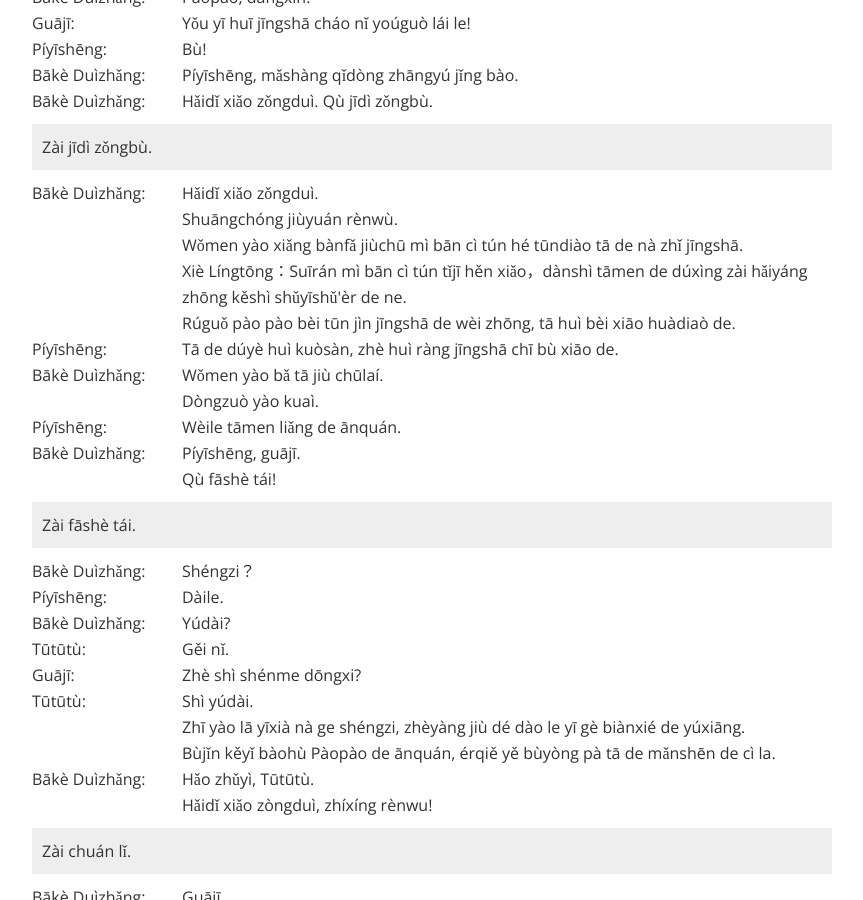
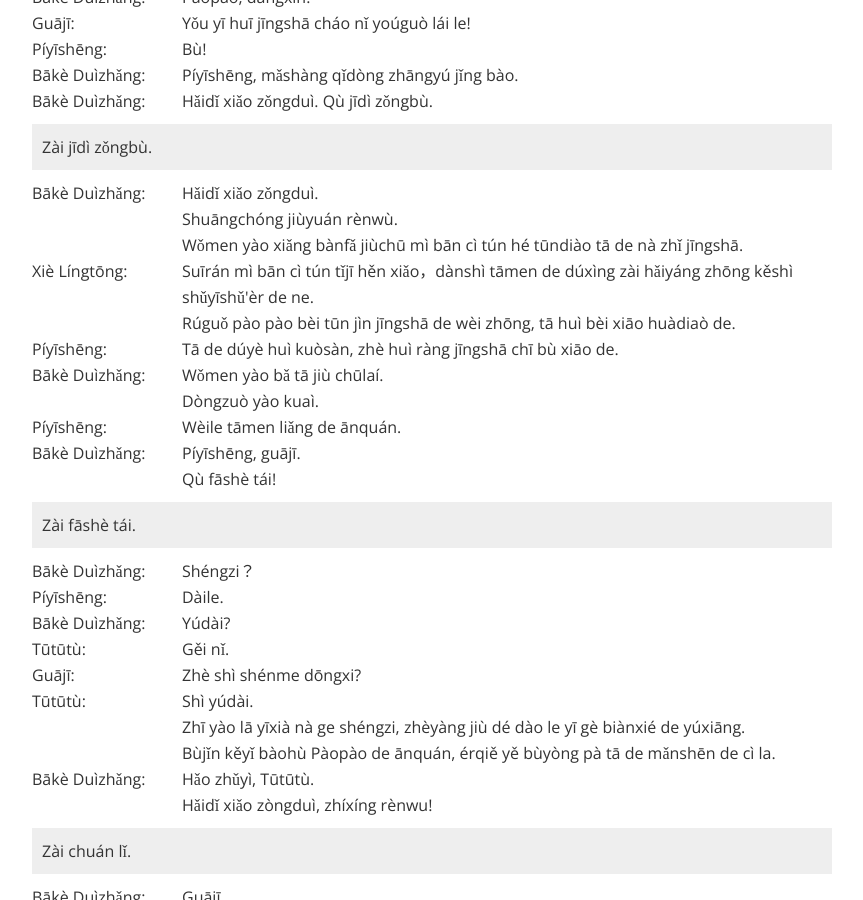
Before and after one commit to mattzeunert/mattzeunert.github.io, a Jekyll site: the page built from pinyin/2017-11-08-haidi-xiao-zongdui-mi-ban-ci-tun.md, in a window 1280 px wide and 900 px high, scrolled down 1714 px. Shown: the whole window, without its empty margins (106-969 px from the left). Built offline with Jekyll 4.4.1, drawn with Linux system fonts in a browser that asks for light colours; nearby versions of some CDN libraries; comment, search, counter and statistics services are not loaded.

Commit message:
fix xielingtong

```diff
--- a/pinyin/2017-11-08-haidi-xiao-zongdui-mi-ban-ci-tun.md
+++ b/pinyin/2017-11-08-haidi-xiao-zongdui-mi-ban-ci-tun.md
@@ -36,7 +36,6 @@ A Chinese/Pinyin transcript of the Octonauts episode about the Porcupine Puffer.
     margin-bottom: 10px;
 }
 </style>
-
 <div class="transcript">
 <div class="transcript-speech"><span class="transcript-current-speaker">Bākè Duìzhǎng:</span>
 <span class="transcript-content"> Hǎidǐ xiǎo zòngduì, gè jiù gè wèi!</span>
@@ -101,7 +100,9 @@ A Chinese/Pinyin transcript of the Octonauts episode about the Porcupine Puffer.
 </div><div class="transcript-speech"><span class="transcript-current-speaker">Bākè Duìzhǎng:</span>
 <span class="transcript-content"> Hǎidǐ xiǎo zǒngduì. Qù jīdì zǒngbù.<br></span>
 </div><div class="transcript-situation">Zài jīdì zǒngbù.</div><div class="transcript-speech"><span class="transcript-current-speaker">Bākè Duìzhǎng:</span>
-<span class="transcript-content"> Hǎidǐ xiǎo zǒngduì.<br>Shuāngchóng jiùyuán rènwù.<br>Wǒmen yào xiǎng bànfǎ jiùchū mì bān cì tún hé tūndiào tā de nà zhǐ jīngshā.<br>Xiè Língtōng：Suīrán mì bān cì tún tǐjī hěn xiǎo，dànshì tāmen de dúxìng zài hǎiyáng zhōng kěshì shǔyīshǔ'èr de ne.<br>Rúguǒ pào pào bèi tūn jìn jīngshā de wèi zhōng, tā huì bèi xiāo huàdiaò de.</span>
+<span class="transcript-content"> Hǎidǐ xiǎo zǒngduì.<br>Shuāngchóng jiùyuán rènwù.<br>Wǒmen yào xiǎng bànfǎ jiùchū mì bān cì tún hé tūndiào tā de nà zhǐ jīngshā.</span>
+</div><div class="transcript-speech"><span class="transcript-current-speaker">Xiè Língtōng:</span>
+<span class="transcript-content"> Suīrán mì bān cì tún tǐjī hěn xiǎo，dànshì tāmen de dúxìng zài hǎiyáng zhōng kěshì shǔyīshǔ'èr de ne.<br>Rúguǒ pào pào bèi tūn jìn jīngshā de wèi zhōng, tā huì bèi xiāo huàdiaò de.</span>
 </div><div class="transcript-speech"><span class="transcript-current-speaker">Píyīshēng:</span>
 <span class="transcript-content"> Tā de dúyè huì kuòsàn, zhè huì ràng jīngshā chī bù xiāo de.</span>
 </div><div class="transcript-speech"><span class="transcript-current-speaker">Bākè Duìzhǎng:</span>
@@ -338,7 +339,7 @@ Bākè Duìzhǎng: Hǎidǐ xiǎo zǒngduì. Qù jīdì zǒngbù.
 Bākè Duìzhǎng: Hǎidǐ xiǎo zǒngduì.
 Shuāngchóng jiùyuán rènwù.
 Wǒmen yào xiǎng bànfǎ jiùchū mì bān cì tún hé tūndiào tā de nà zhǐ jīngshā.
-Xiè Língtōng：Suīrán mì bān cì tún tǐjī hěn xiǎo，dànshì tāmen de dúxìng zài hǎiyáng zhōng kěshì shǔyīshǔ'èr de ne.
+Xiè Língtōng: Suīrán mì bān cì tún tǐjī hěn xiǎo，dànshì tāmen de dúxìng zài hǎiyáng zhōng kěshì shǔyīshǔ'èr de ne.
 Rúguǒ pào pào bèi tūn jìn jīngshā de wèi zhōng, tā huì bèi xiāo huàdiaò de.
 Píyīshēng: Tā de dúyè huì kuòsàn, zhè huì ràng jīngshā chī bù xiāo de.
 Bākè Duìzhǎng: Wǒmen yào bǎ tā jiù chūlaí.
```
